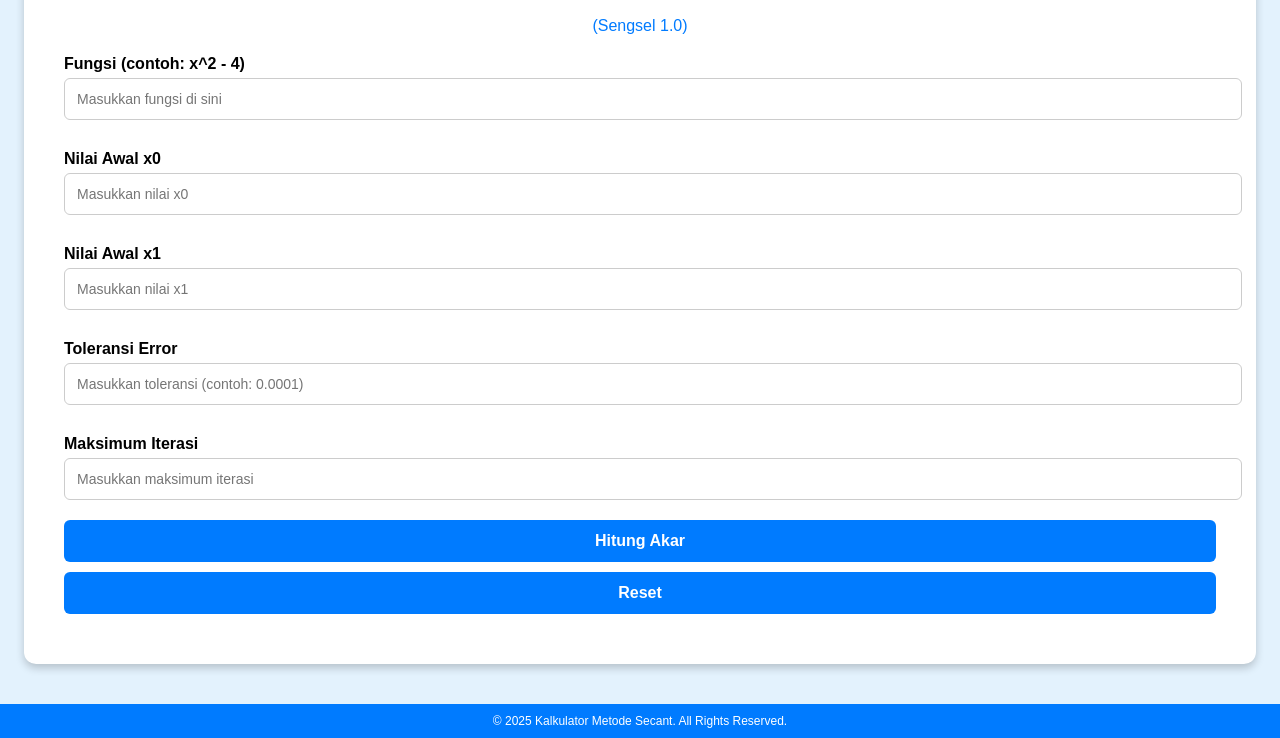
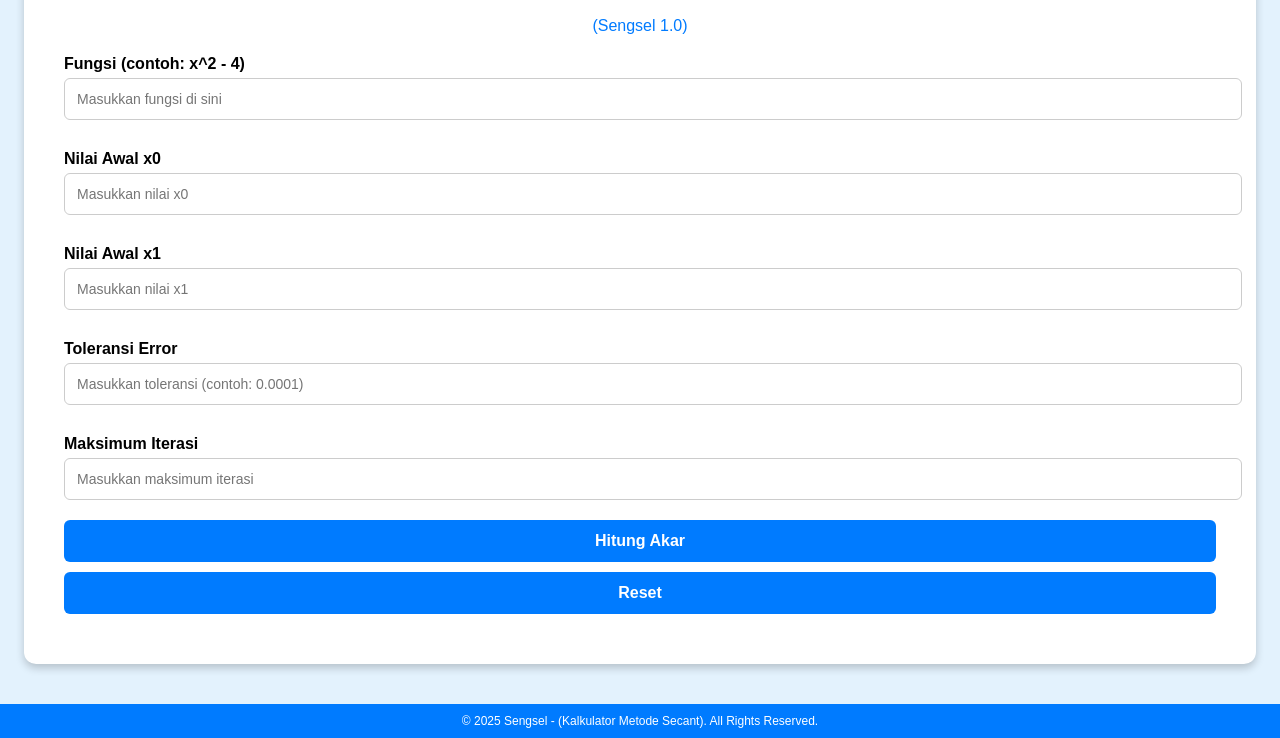
Before and after one commit to ikyiii/metnum, a plain HTML site: page index.html in a window 1280 px wide. Shown: the part 101-839 px from the top of the page. Drawn offline with nearby package versions, Linux system fonts and the light colour scheme.

Commit message:
Update index.html

```diff
--- a/index.html
+++ b/index.html
@@ -153,7 +153,7 @@
     </div>
 
     <footer>
-        &copy; 2025 Kalkulator Metode Secant. All Rights Reserved.
+        &copy; 2025 Sengsel - (Kalkulator Metode Secant). All Rights Reserved.
     </footer>
 
     <script>
```
